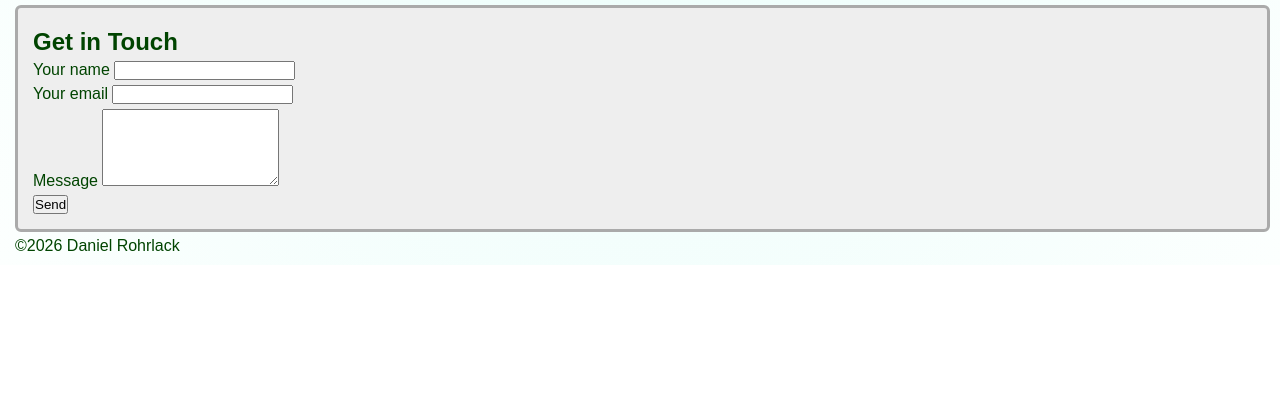
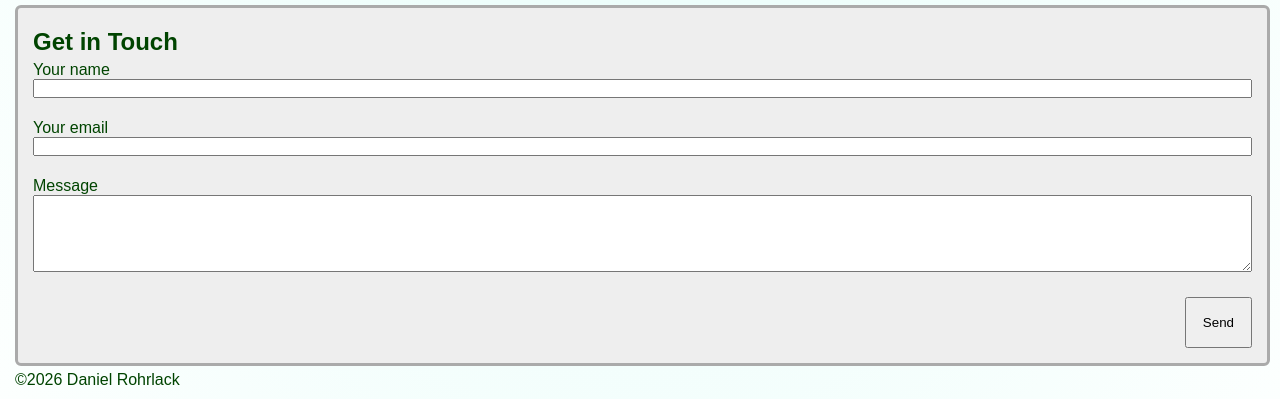
Before and after one commit to Arthag/wbs-coding, a plain HTML site: page html-landingpage-semantic/index.html in a window 1280 px wide. Shown: the part 2075-2474 px from the top of the page. Before the commit the page ends 2340 px from the top, so only its background shows below. Drawn offline with Linux system fonts and the light colour scheme.

Commit message:
Responsive adaption for Landingpage

```diff
--- a/html-landingpage-semantic/index.html
+++ b/html-landingpage-semantic/index.html
@@ -64,7 +64,7 @@
                 <figcaption>Dumbledor</figcaption>
             </figure>
         </section>
-        <section>
+        <section class="contact">
             <h2>Get in Touch</h2>
             <form action="#" method="post">
                 <p>
--- a/html-landingpage-semantic/src/styles.css
+++ b/html-landingpage-semantic/src/styles.css
@@ -1,10 +1,10 @@
 * {
-            margin: 0px;
-            padding: 0px;
-            box-sizing: border-box;
-        }
+    margin: 0px;
+    padding: 0px;
+    box-sizing: border-box;
+}
 
-html{
+html {
     font-family: Arial, Helvetica, sans-serif;
 }
 
@@ -15,44 +15,59 @@ body {
     color: #004400
 }
 
+@media(max-width: 600px) {
+    .gallery img {
+        max-width: 400px;
+    }
+}
+
+@media(max-width: 400px) {
+    .gallery img {
+        max-width: 250px;
+    }
+}
+
+
 nav {
     padding: 15px;
 }
 
-nav ul{
+nav ul {
     display: flex;
     list-style: none;
     gap: 1em;
 }
 
-ul{
+ul {
     list-style: none;
     padding-top: 3px;
 }
 
-nav a{
+nav a {
     border: 2px solid #004400;
     background-color: #00CC00;
     border-radius: 4px;
     padding: 3px;
 }
 
-nav a:hover{
+nav a:hover {
     background-color: #00CC00;
     background: linear-gradient(to right, #004400, #990000);
 }
 
-a{
+a {
     text-decoration: none;
     color: #004400;
 }
 
-a:hover{
+a:hover {
     color: #00CC00;
 
 }
 
-h1, h2, h3 {
+h1,
+h2,
+h3 {
     margin-top: 5px;
 }
 
@@ -60,7 +75,7 @@ p {
     margin-top: 5px;
 }
 
-section{
+section {
     background-color: #eeeeee;
     border: 3px solid #aaaaaa;
     border-radius: 6px;
@@ -68,14 +83,14 @@ section{
     margin-top: 5px;
 }
 
-header{
+header {
     text-align: center;
     padding: 15px;
     margin-top: 5px;
 }
 
 
-.gallery{
+.gallery {
     display: flex;
     flex-wrap: wrap;
     gap: 1em;
@@ -83,7 +98,32 @@ header{
 
 .gallery h1,
 .gallery h2,
-.gallery h3{
+.gallery h3 {
     flex-basis: 100%;
     text-align: center;
 }
+
+.gallery img {
+    max-width: 600px;
+    height: auto;
+}
+
+.contact form {
+    display: grid;
+    grid-template-columns: 1fr;
+    gap: 1rem;
+}
+
+.contact input,
+.contact textarea {
+    box-sizing: border-box;
+    width: 100%;
+}
+
+.contact button {
+    padding: 1rem;
+}
+
+.contact form p:last-child {
+    text-align: right;
+}
```
